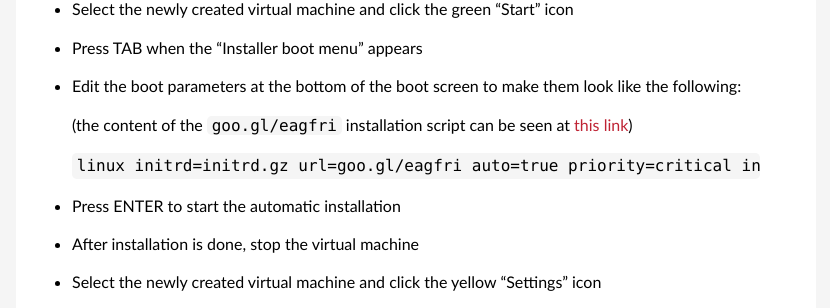
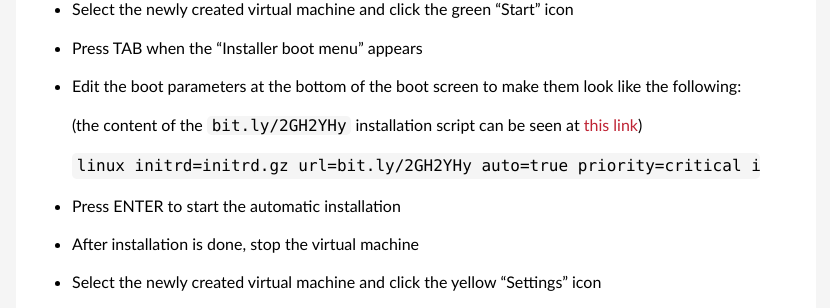
Before and after one commit to pavel-demin/red-pitaya-notes, a Jekyll site: the page built from development-machine.md, in a window 1280 px wide. Shown: the part 1165-1473 px from the top of the page, without its empty margins (224-1054 px from the left). Built offline with Jekyll 4.4.1, drawn with Linux system fonts in a browser that asks for light colours.

Commit message:
replace goo.gl with bit.ly in development-machine.md

```diff
--- a/development-machine.md
+++ b/development-machine.md
@@ -61,10 +61,10 @@
 
 - Edit the boot parameters at the bottom of the boot screen to make them look like the following:
 
-  (the content of the `goo.gl/eagfri` installation script can be seen at [this link](https://github.com/pavel-demin/red-pitaya-notes/blob/gh-pages/etc/debian.seed))
+  (the content of the `bit.ly/2GH2YHy` installation script can be seen at [this link](https://github.com/pavel-demin/red-pitaya-notes/blob/gh-pages/etc/debian.seed))
 
 {% highlight bash %}
-linux initrd=initrd.gz url=goo.gl/eagfri auto=true priority=critical interface=auto
+linux initrd=initrd.gz url=bit.ly/2GH2YHy auto=true priority=critical interface=auto
 {% endhighlight %}
 
 - Press ENTER to start the automatic installation
```
